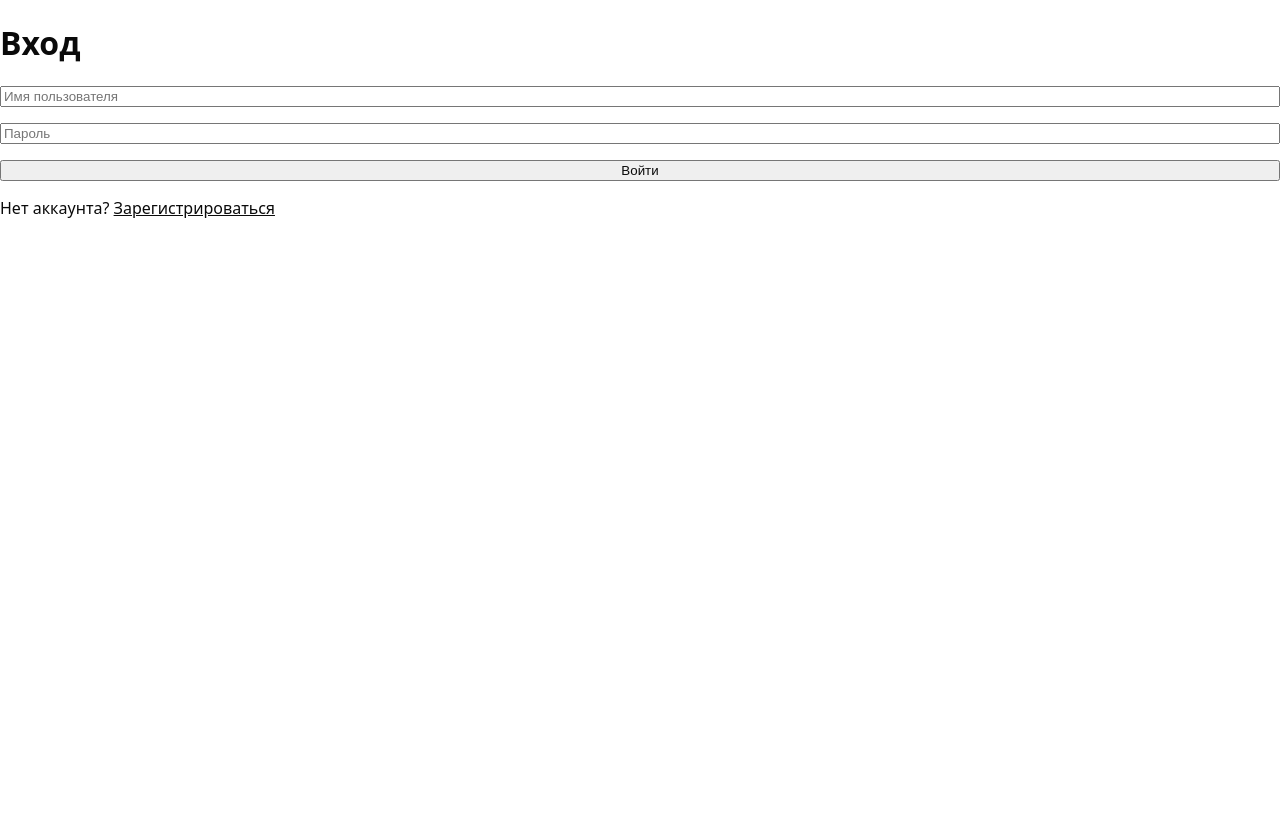
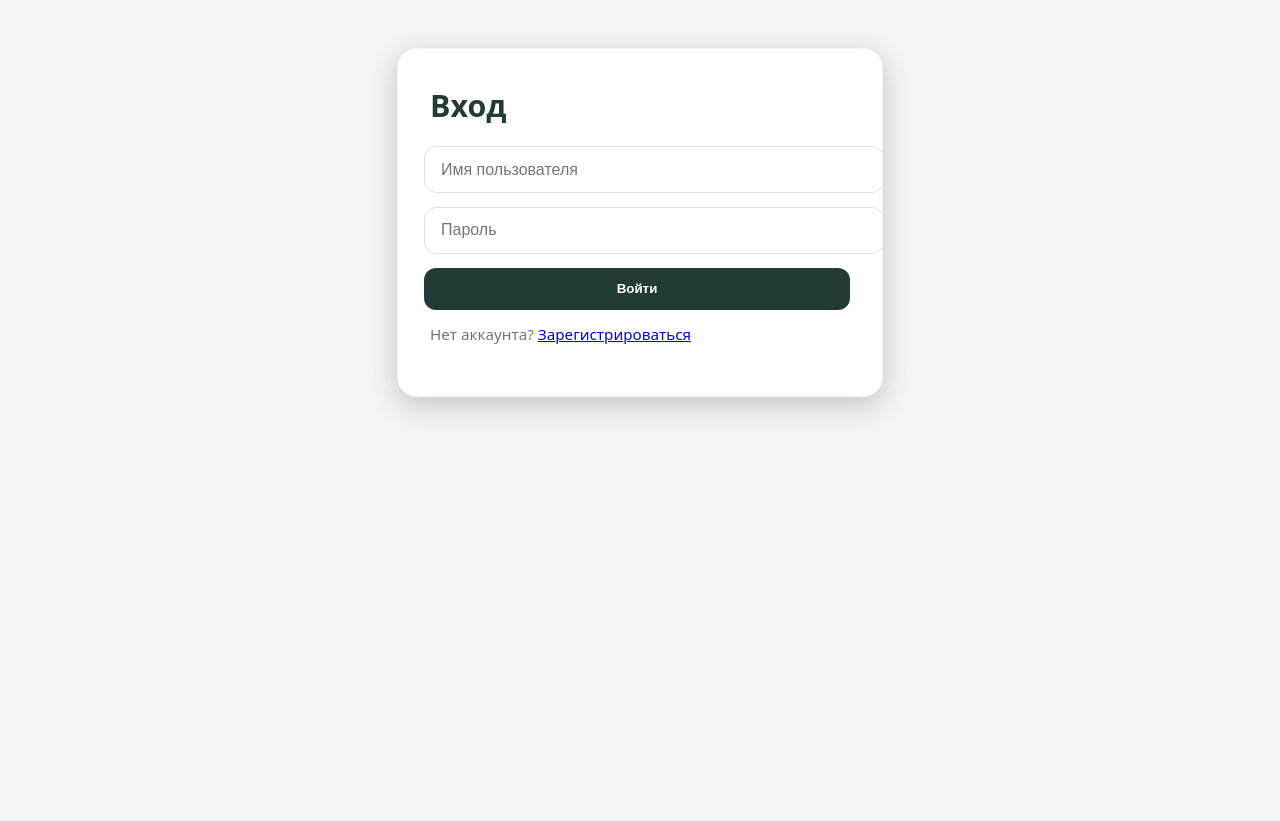
Before and after one commit to westyyk/videohosting, a Flask app: page /login in a window 1280 px wide. After the commit the page ends 416 px from the top, so only its background shows below. Run offline with Flask 3, Linux system fonts and the light colour scheme.

Commit message:
Update login.html

```diff
--- a/templates/login.html
+++ b/templates/login.html
@@ -4,17 +4,85 @@
   <meta charset="utf-8" />
   <meta name="viewport" content="width=device-width,initial-scale=1" />
   <title>Login — VideoHosting</title>
-  <link rel="stylesheet" href="{{ url_for('static', filename='style.css') }}">
 </head>
-<body class="light auth-page">
-  <main class="auth-box">
-    <h1>Вход</h1>
-    <form method="post">
-      <input name="username" placeholder="Имя пользователя" required>
-      <input name="password" type="password" placeholder="Пароль" required>
-      <button type="submit">Войти</button>
+
+<body style="margin:0; font-family: system-ui, -apple-system, 'Segoe UI', Roboto, 'Helvetica Neue', Arial; background:#F5F5F5; color:#223C35;">
+
+  <main style="
+      width: 100%;
+      max-width: 420px;
+      background: #ffffff;
+      border-radius: 20px;
+      padding: 2.25rem 2rem;
+      box-shadow: 0 8px 28px rgba(34, 60, 53, 0.25);
+      margin: 6vh auto;
+      border: 1px solid rgba(0,0,0,0.04);
+      position: relative;
+      overflow: hidden;
+  ">
+
+    <h1 style="margin:0 0 1.25rem; font-weight:700; font-size:1.9rem; color:#223C35;">
+      Вход
+    </h1>
+
+    <form method="post" action="" style="display:grid; gap:.85rem; margin-left:-6px;">
+
+      <input
+        name="username"
+        placeholder="Имя пользователя"
+        required
+        style="width:100%; padding:.85rem 1rem; border-radius:12px; border:1px solid #e0e0e0; background:#fff; font-size:1rem; color:#333; outline:none;"
+      >
+
+      <input
+        name="password"
+        type="password"
+        placeholder="Пароль"
+        required
+        style="width:100%; padding:.85rem 1rem; border-radius:12px; border:1px solid #e0e0e0; background:#fff; font-size:1rem; color:#333; outline:none;"
+      >
+
+      <button type="submit" style="
+        align-self: start;
+        padding:.86rem 1.2rem;
+        border-radius:12px;
+        border:none;
+        background:#223C35;
+        color:#fff;
+        font-weight:700;
+        cursor:pointer;
+        transition: transform .05s ease-in-out, background .2s;
+      ">
+        Войти
+      </button>
+
     </form>
-    <p>Нет аккаунта? <a href="{{ url_for('register') }}">Зарегистрироваться</a></p>
+
+    {% with messages = get_flashed_messages(with_categories=true) %}
+      {% if messages %}
+        <div style="margin-top:15px;">
+          {% for category, message in messages %}
+            <div style="
+              padding:10px;
+              margin-bottom:8px;
+              border-radius:10px;
+              background:#ffecec;
+              color:#a33;
+              font-size:14px;
+            ">
+              {{ message }}
+            </div>
+          {% endfor %}
+        </div>
+      {% endif %}
+    {% endwith %}
+
+    <p style="margin-top:.9rem; font-size:.95rem; color:#6b7a77;">
+      Нет аккаунта?
+      <a href="{{ url_for('register') }}">Зарегистрироваться</a>
+    </p>
+
   </main>
+
 </body>
 </html>
```
